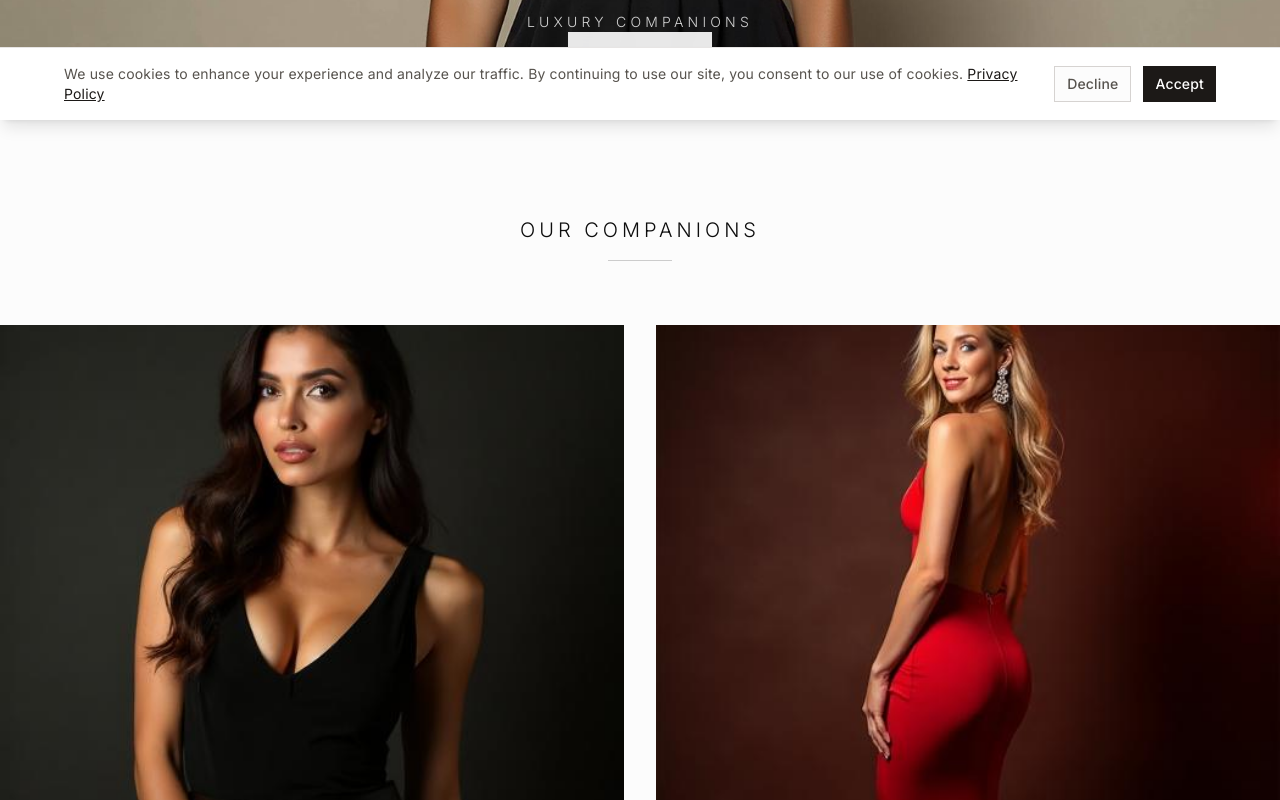
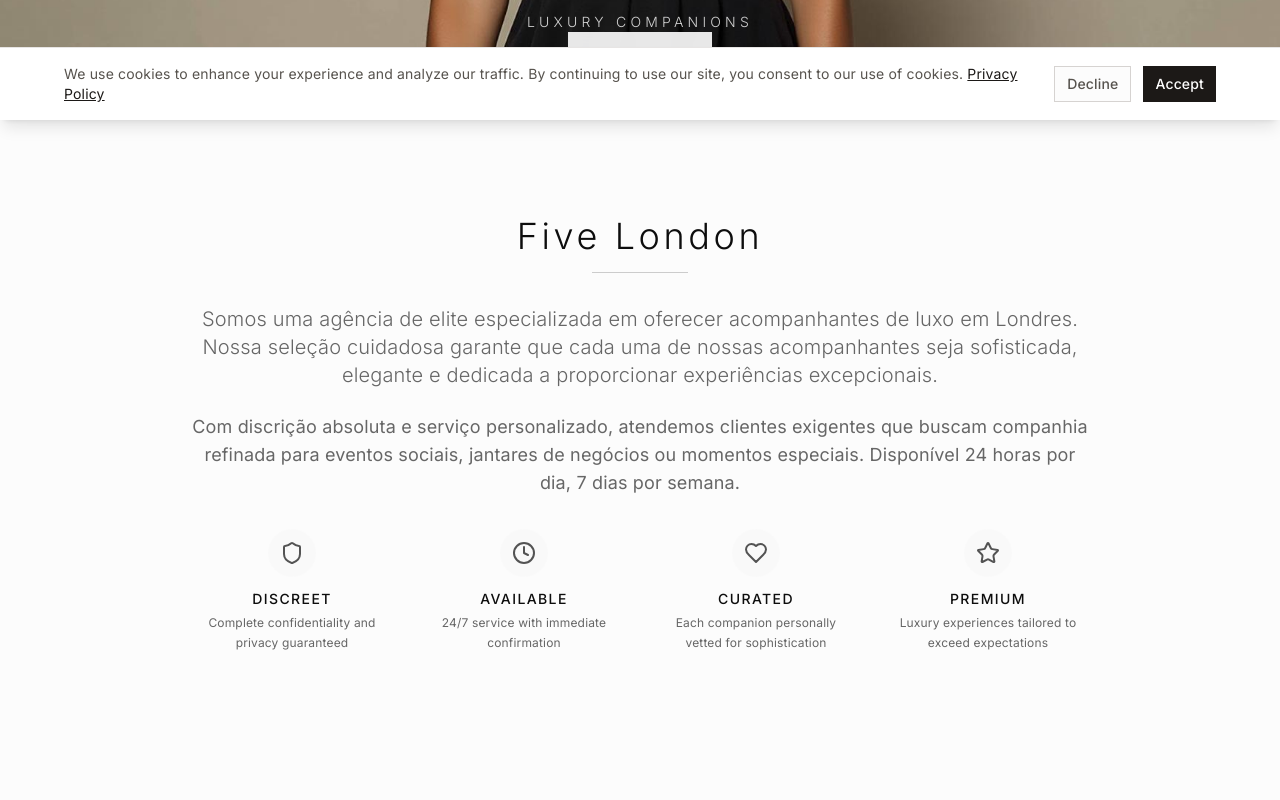
Before and after one commit to karolyncambuigomes-afk/site-doctor-magic, a React (Vite) app: page / in a window 1280 px wide. Shown: the part 680-1480 px from the top of the page. Built offline with nearby package versions, Linux system fonts and the light colour scheme.

Commit message:
Add introductory text to homepage

```diff
--- a/src/pages/Index.tsx
+++ b/src/pages/Index.tsx
@@ -90,6 +90,52 @@ const Index = () => {
 
       <main>
         <HeroSection />
+
+        {/* Introduction Section - About the Agency */}
+        <section className="py-16 md:py-20 lg:py-24 bg-background">
+          <div className="container-width-lg">
+            <div className="max-w-4xl mx-auto text-center space-y-8">
+              <div className="space-y-4">
+                <h2 className="text-2xl md:text-3xl lg:text-4xl font-light tracking-[0.1em] text-foreground">
+                  Five London
+                </h2>
+                <div className="w-24 h-px bg-foreground/20 mx-auto"></div>
+              </div>
+
+              <div className="space-y-6 text-muted-foreground">
+                <p className="text-lg md:text-xl font-light leading-relaxed">
+                  Somos uma agência de elite especializada em oferecer acompanhantes de luxo em Londres.
+                  Nossa seleção cuidadosa garante que cada uma de nossas acompanhantes seja sofisticada,
+                  elegante e dedicada a proporcionar experiências excepcionais.
+                </p>
+
+                <p className="text-base md:text-lg leading-relaxed">
+                  Com discrição absoluta e serviço personalizado, atendemos clientes exigentes que buscam
+                  companhia refinada para eventos sociais, jantares de negócios ou momentos especiais.
+                  Disponível 24 horas por dia, 7 dias por semana.
+                </p>
+              </div>
+
+              <div className="grid grid-cols-2 md:grid-cols-4 gap-8 mt-12">
+                {features.map((feature, index) => (
+                  <div key={feature.title} className="text-center space-y-3">
+                    <div className="w-12 h-12 mx-auto flex items-center justify-center rounded-full bg-muted/50">
+                      <feature.icon className="w-6 h-6 text-foreground/70" />
+                    </div>
+                    <div className="space-y-1">
+                      <h3 className="text-sm font-medium tracking-[0.1em] uppercase text-foreground">
+                        {feature.title}
+                      </h3>
+                      <p className="text-xs text-muted-foreground leading-relaxed">
+                        {feature.description}
+                      </p>
+                    </div>
+                  </div>
+                ))}
+              </div>
+            </div>
+          </div>
+        </section>
 
         {/* Loro Piana Style - Models Gallery */}
         <section className="py-16 md:py-20 lg:py-24 bg-background">
```
